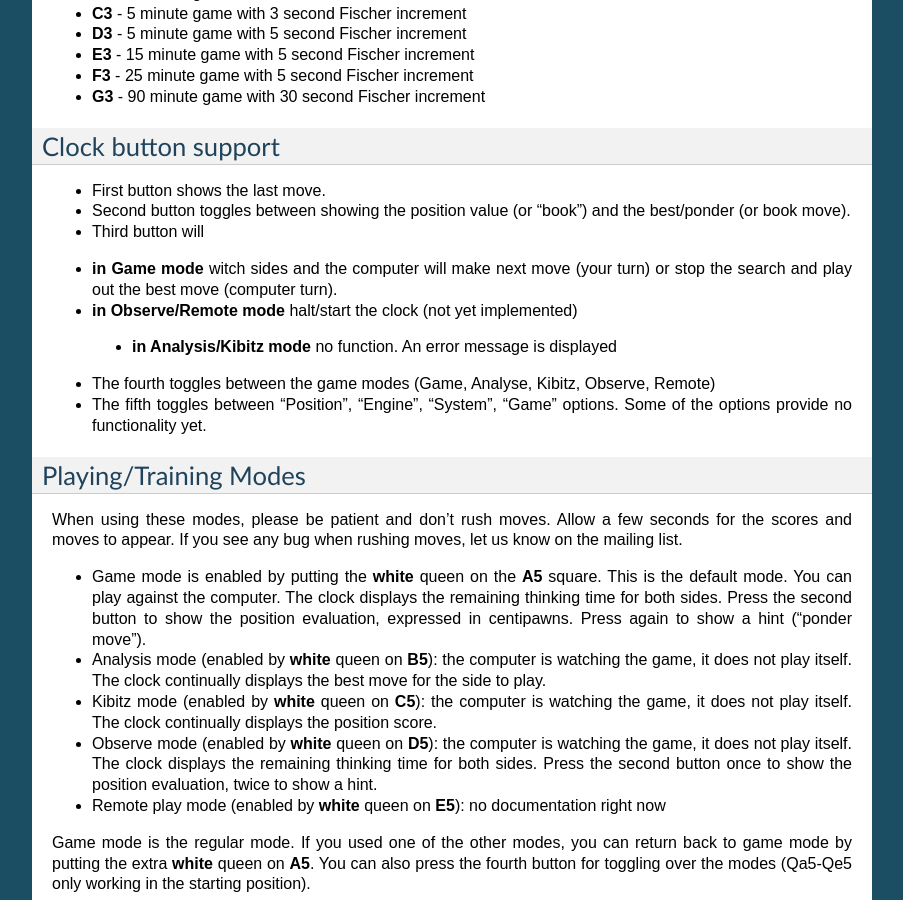
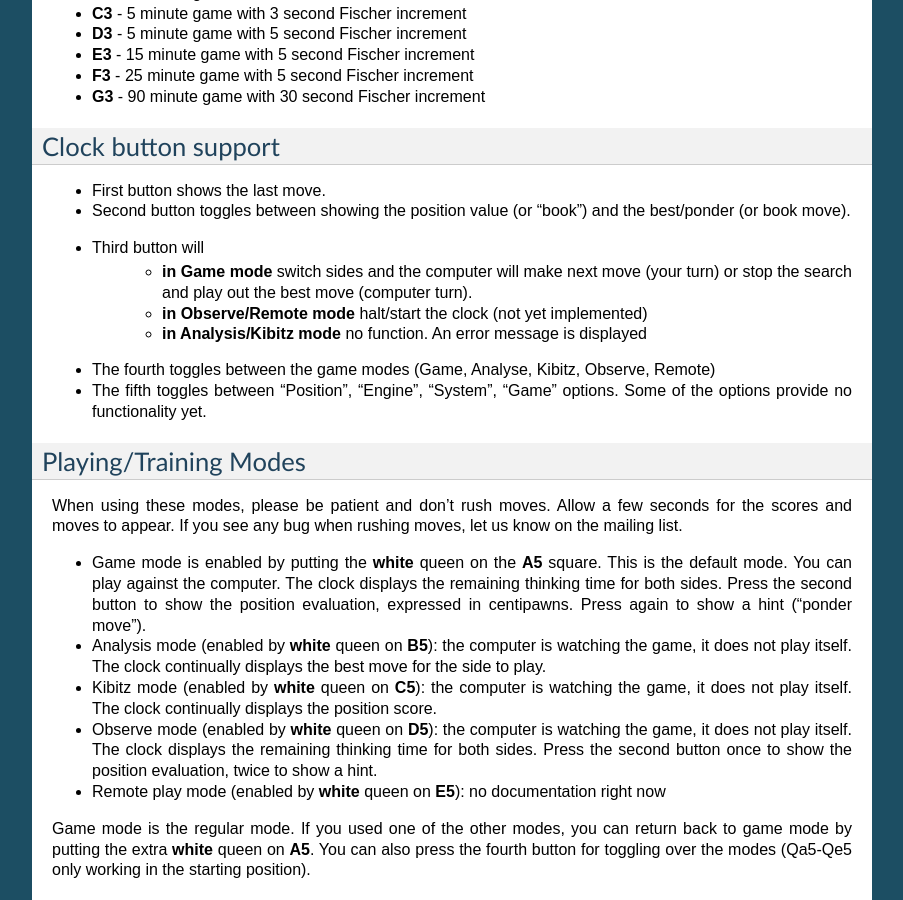
Before and after one commit to jromang/picochess, a Sphinx documentation site: the page built from docs/usage.rst, in a window 1280 px wide and 900 px high, scrolled down 1370 px. Shown: the whole window, without its empty margins (198-1101 px from the left). Built offline with Sphinx 7.4.7, drawn with Linux system fonts in a browser that asks for light colours.

```diff
--- a/docs/usage.rst
+++ b/docs/usage.rst
@@ -78,9 +78,9 @@
 * First button shows the last move.
 * Second button toggles between showing the position value (or "book") and the best/ponder (or book move).
 * Third button will
-- **in Game mode** witch sides and the computer will make next move (your turn) or stop the search and play out the best move (computer turn).
-- **in Observe/Remote mode** halt/start the clock (not yet implemented)
- - **in Analysis/Kibitz mode** no function. An error message is displayed
+    - **in Game mode** switch sides and the computer will make next move (your turn) or stop the search and play out the best move (computer turn).
+    - **in Observe/Remote mode** halt/start the clock (not yet implemented)
+    - **in Analysis/Kibitz mode** no function. An error message is displayed
 * The fourth toggles between the game modes (Game, Analyse, Kibitz, Observe, Remote)
 * The fifth toggles between "Position", "Engine", "System", "Game" options. Some of the options provide no functionality yet.
 
```
